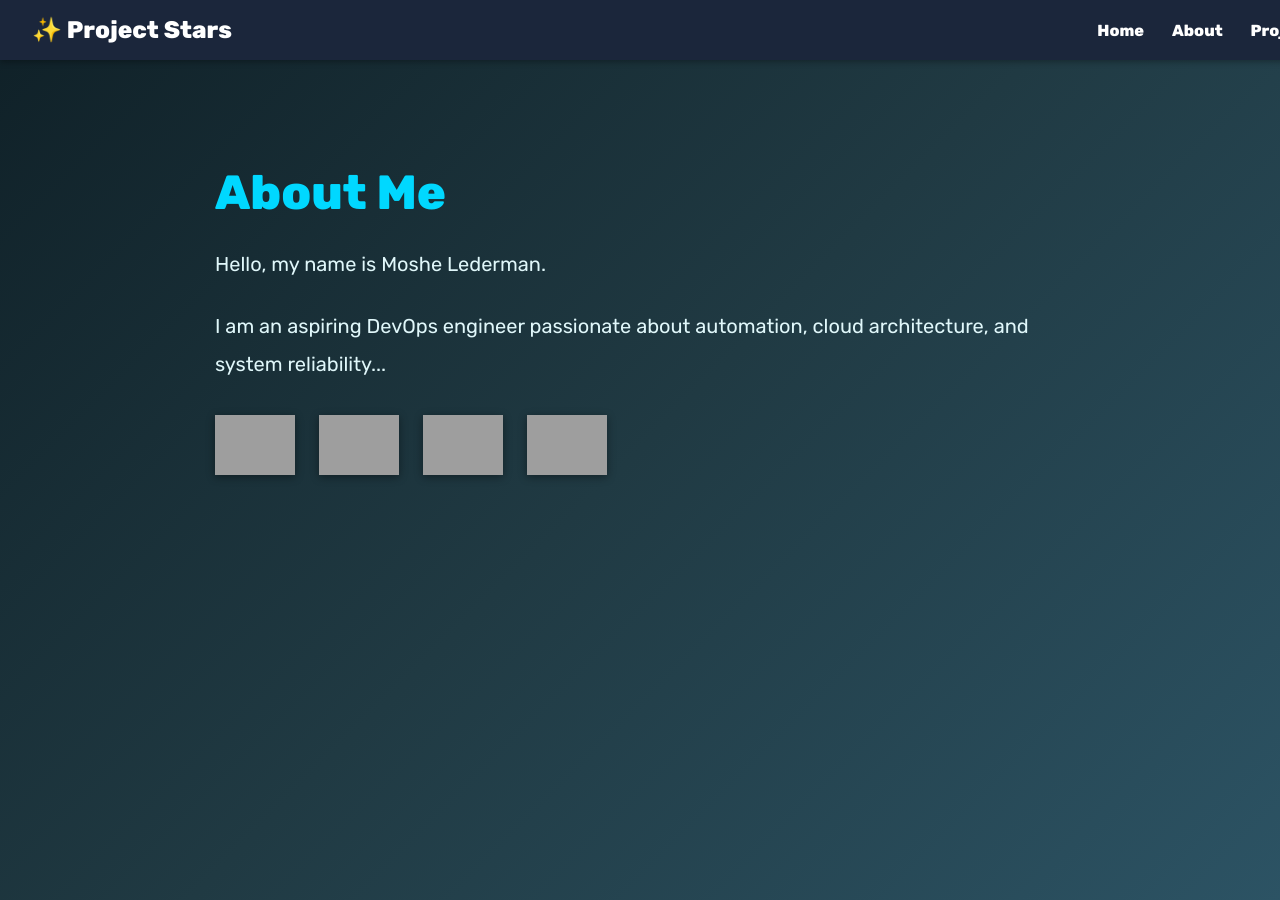
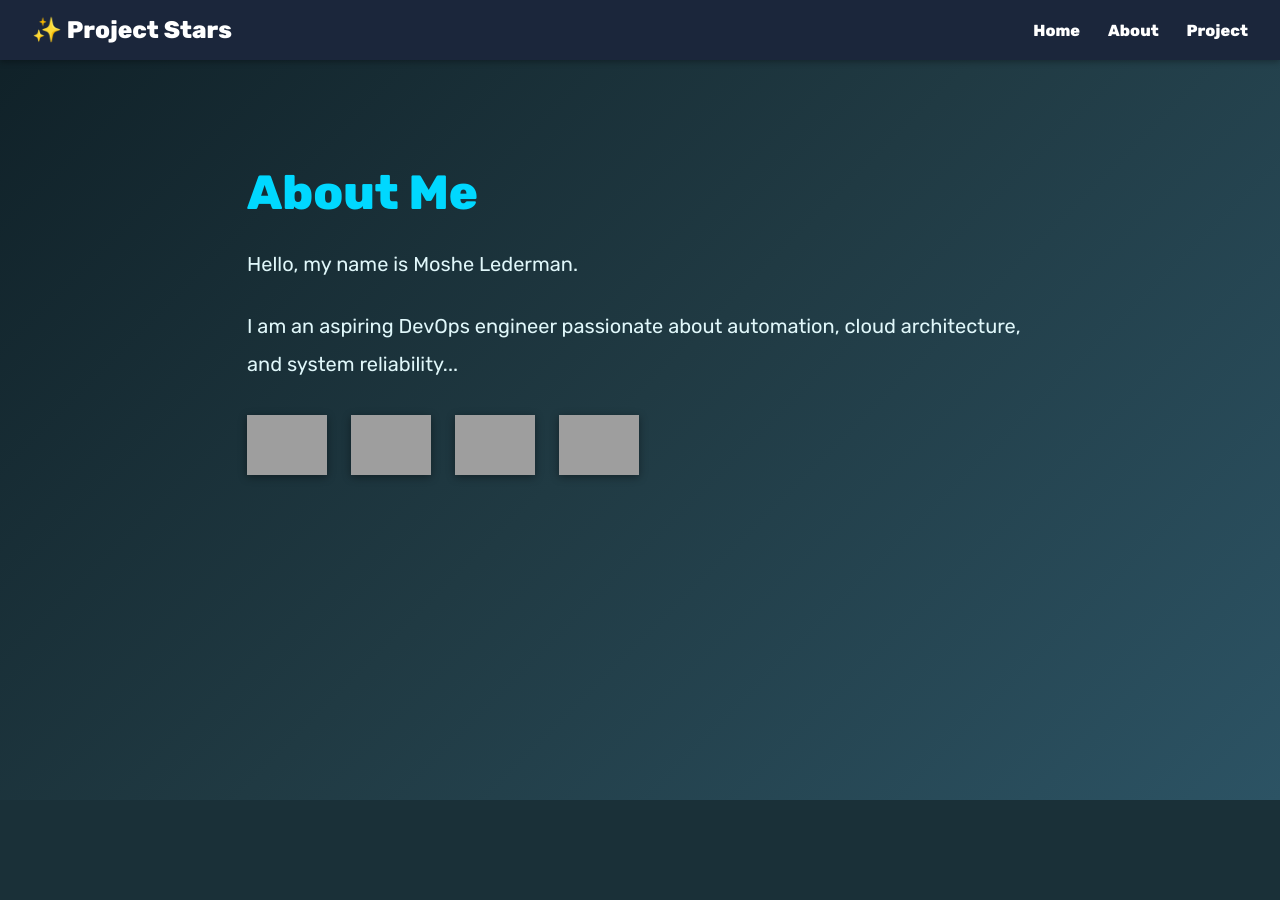
Before and after one commit to moshelederman/HELM-PROJECT, a Flask app: page /about in a window 1280 px wide. After the commit the page ends 800 px from the top, so only its background shows below. Run offline with Flask 3, Linux system fonts and the light colour scheme; grey boxes are pictures that could not be loaded.

Commit message:
add (box-sizing)  in html files

```diff
--- a/app/templates/about.html
+++ b/app/templates/about.html
@@ -5,6 +5,10 @@
   <title>About Me</title>
   <link href="https://fonts.googleapis.com/css2?family=Rubik:wght@400;600;800&display=swap" rel="stylesheet" />
   <style>
+    * {
+  box-sizing: border-box;
+}
+
     body {
       font-family: 'Rubik', sans-serif;
       margin: 0;
--- a/app/templates/index.html
+++ b/app/templates/index.html
@@ -5,6 +5,10 @@
   <meta name="viewport" content="width=device-width, initial-scale=1.0"/>
   <title>Beautiful Stars Images</title>
   <style>
+    * {
+  box-sizing: border-box;
+}
+
     body {
       font-family: Arial, sans-serif;
       background-color: #0d1b2a;
--- a/app/templates/project.html
+++ b/app/templates/project.html
@@ -5,6 +5,10 @@
   <title>Final Project - Stars</title>
   <link href="https://fonts.googleapis.com/css2?family=Rubik:wght@400;600;800&display=swap" rel="stylesheet" />
   <style>
+    * {
+  box-sizing: border-box;
+}
+
     body {
       font-family: 'Rubik', sans-serif;
       margin: 0;
```
